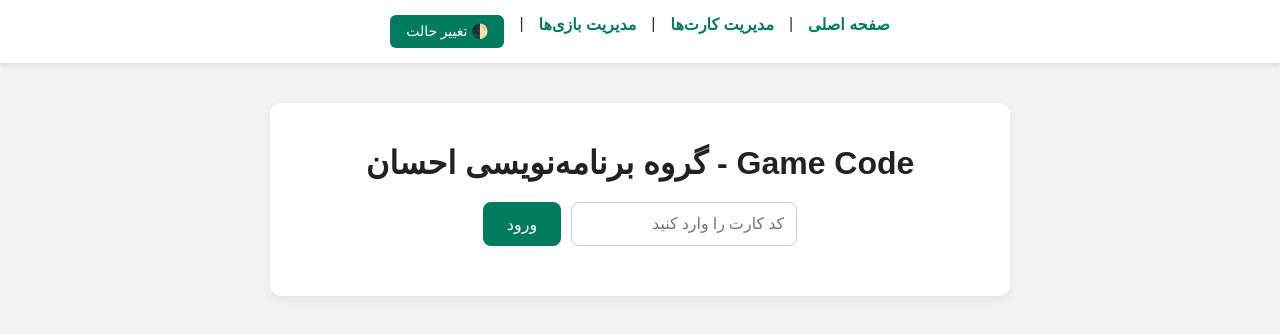
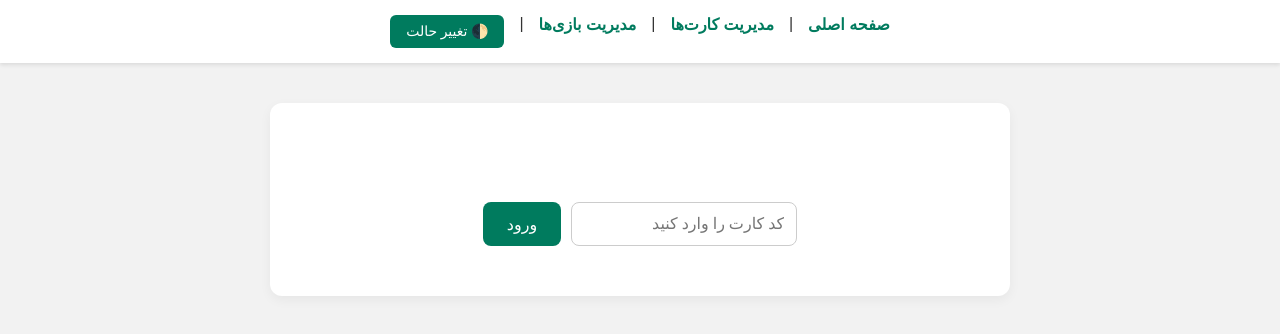
Before and after one commit to ehsan-hashemi/Game-Code, a plain HTML site: page index.html in a window 1280 px wide. Drawn offline with Linux system fonts and the light colour scheme; a web font is replaced by a local one.

Commit message:
Update style.css

```diff
--- a/style.css
+++ b/style.css
@@ -206,3 +206,7 @@ body.dark .popup {
   background-color: #333;
   border-color: #009688;
 }
+
+h1, h2, h3 {
+  color: white;
+}
```
